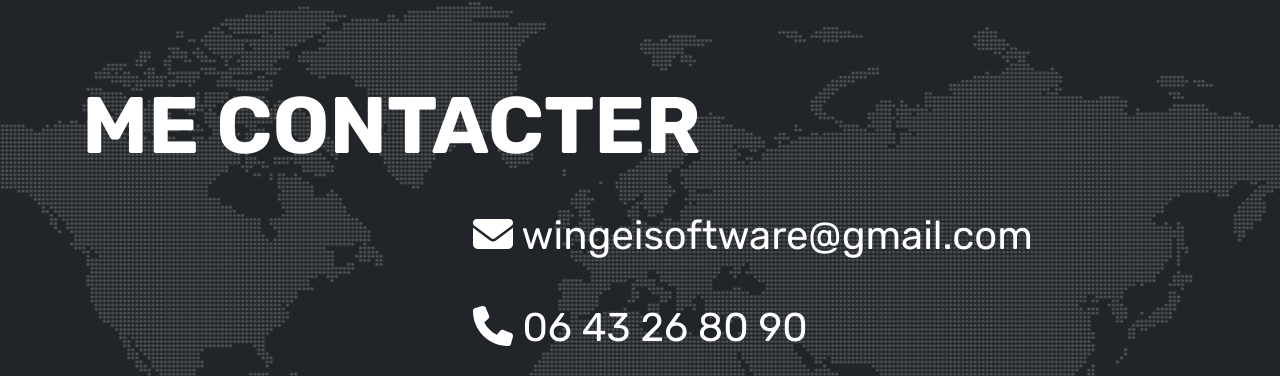
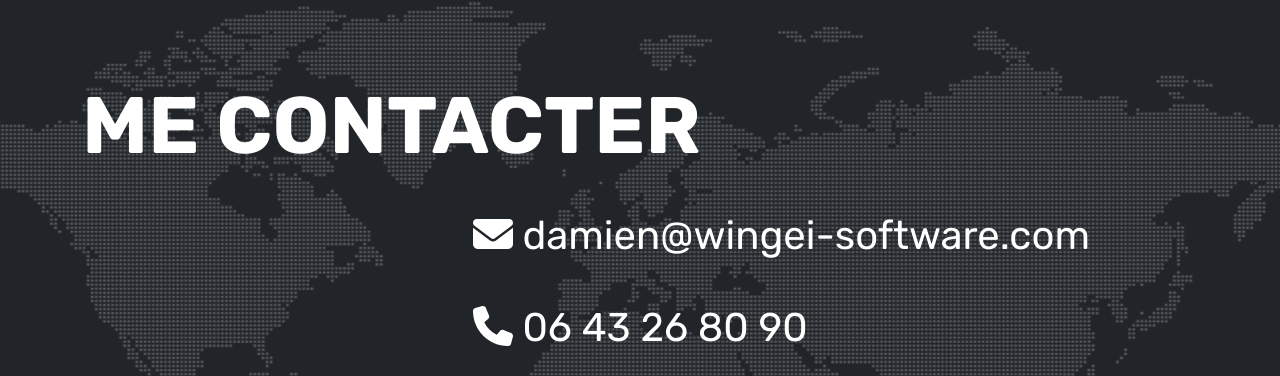
Before and after one commit to Wingei-Software/Wingei-Software.github.io, a website: page index.html in a window 1280 px wide. Shown: the part 2338-2714 px from the top of the page. Drawn offline with nearby package versions, Linux system fonts and the light colour scheme; no server answers; animation ran at ten frames a second; a script that the page names is missing.

Commit message:
updated email address

```diff
--- a/index.html
+++ b/index.html
@@ -235,7 +235,7 @@
                 <div class="text-center">
                     <h2 class="section-heading text-uppercase">Me contacter</h2>
                     <div class="animate__animated contact-method mail">
-                        <i class="fa-solid fa-envelope"></i> <a href="mailto:damien@wingei-software.com">wingeisoftware@gmail.com</a>
+                        <i class="fa-solid fa-envelope"></i> <a href="mailto:damien@wingei-software.com">damien@wingei-software.com</a>
                     </div>
                     <div class="animate__animated contact-method phone">
                         <i class="fa-solid fa-phone"></i> <a href="tel:+33643268090">06 43 26 80 90</a>
```
